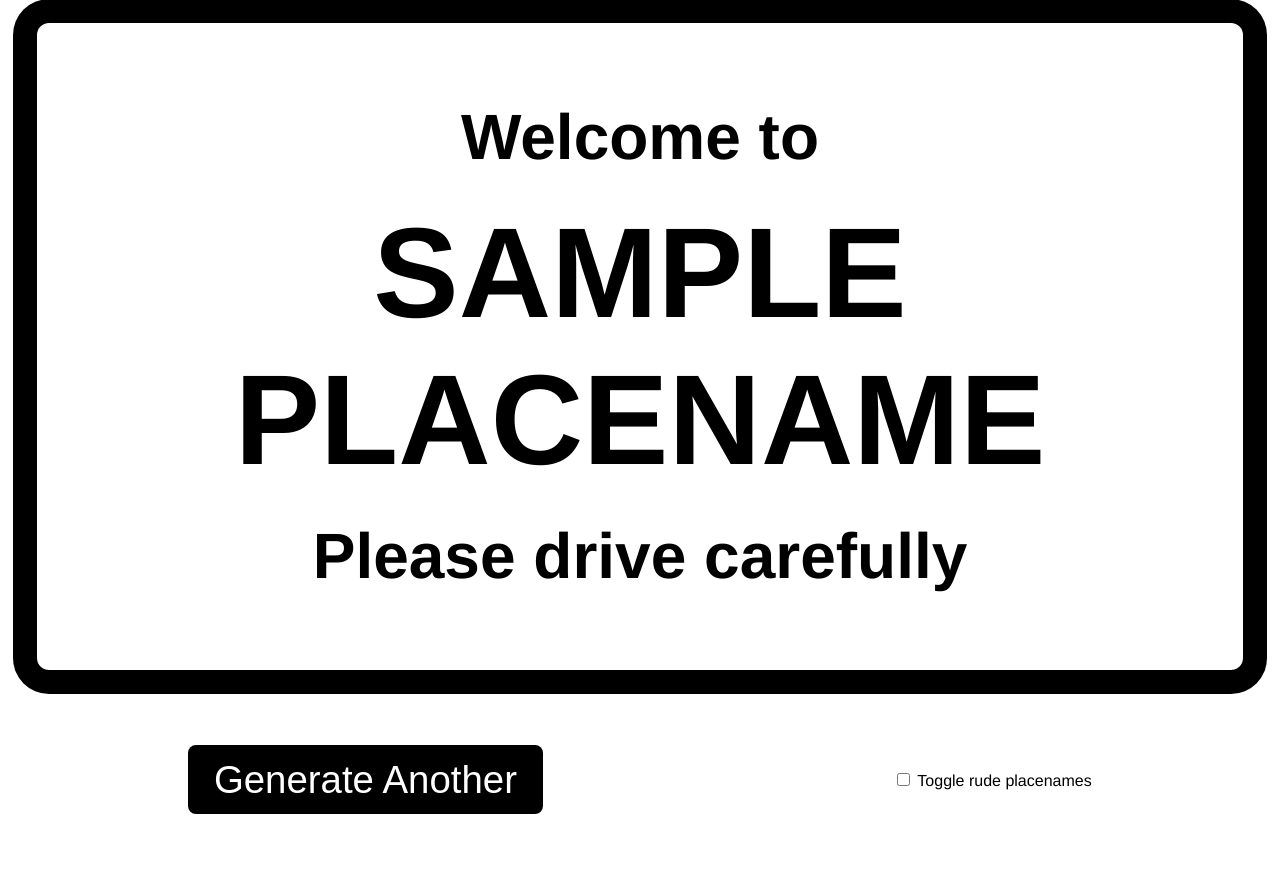
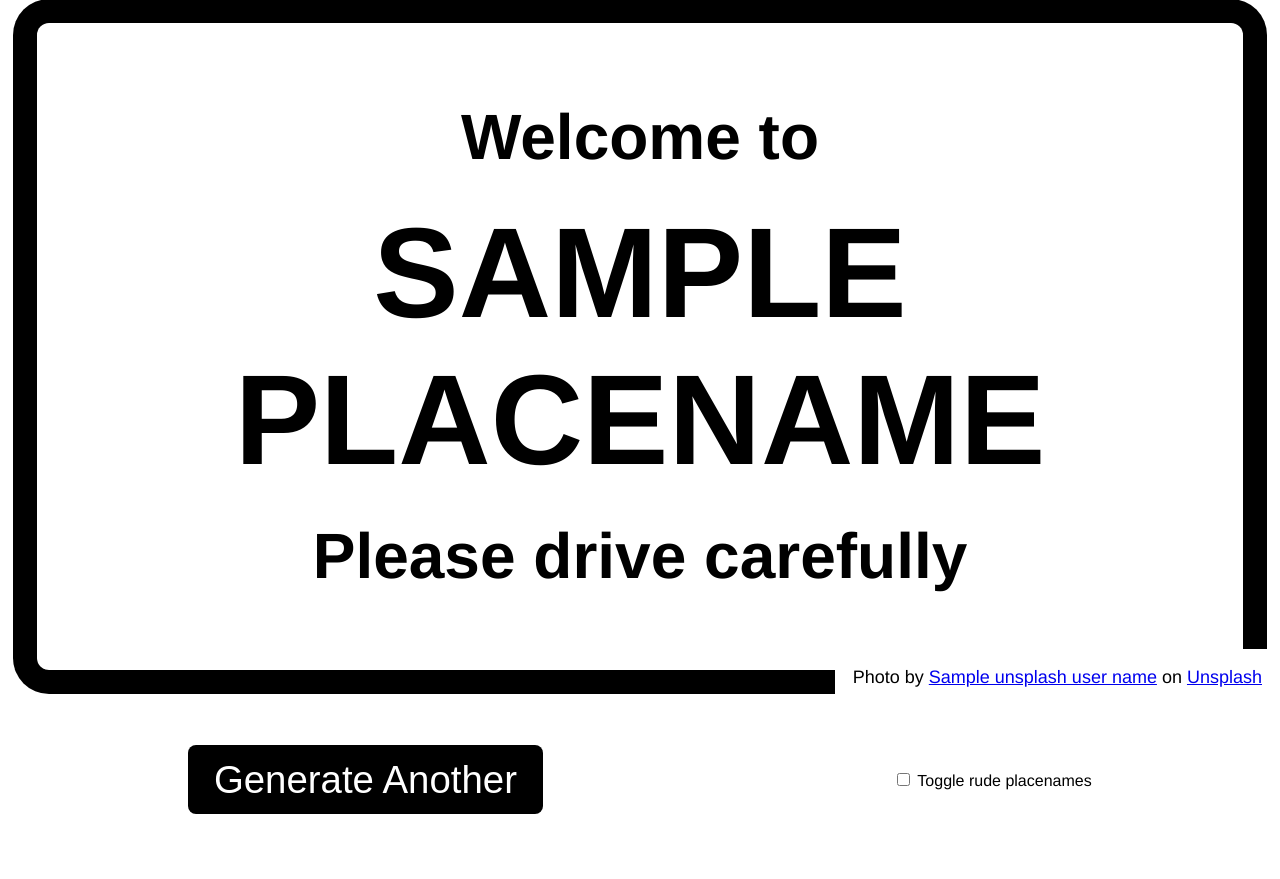
Before and after one commit to alextea/placenames, a Flask app: template flask_app/templates/home.html in a window 1280 px wide. Shown: the part 94-973 px from the top of the page. Run offline with Flask 3, Linux system fonts and the light colour scheme; the template is opened without the code that fills it: most values are stand-ins (such as "Sample title", 1, 10 or a date in 2020).

Commit message:
Add photo attribution

```diff
--- a/flask_app/app.py
+++ b/flask_app/app.py
@@ -4,6 +4,7 @@ import requests
 import os
 
 from dotenv import load_dotenv
+import traceback
 load_dotenv()
 
 app = Flask(__name__)
@@ -12,11 +13,15 @@ UNSPLASH_ACCESS_KEY = os.environ.get("UNSPLASH_ACCESS_KEY")  # Set this in your
 
 def get_unsplash_image_url():
     if not UNSPLASH_ACCESS_KEY:
-        # Fallback image if no API key is set
-        return "https://images.unsplash.com/photo-1506744038136-46273834b3fb?auto=format&fit=crop&w=1200&q=80"
+        # Fallback image and dummy credit if no API key is set
+        return {
+            "url": "https://images.unsplash.com/photo-1653230752943-6d6af552e547?auto=format&fit=crop&w=1200&q=80",
+            "user_name": "Lāsma Artmane",
+            "user_url": "https://unsplash.com/@lasmaa"
+        }
     url = "https://api.unsplash.com/photos/random"
     params = {
-        "query": "english village",
+        "query": "england village town",
         "orientation": "landscape",
         "client_id": UNSPLASH_ACCESS_KEY
     }
@@ -24,10 +29,19 @@ def get_unsplash_image_url():
         resp = requests.get(url, params=params, timeout=5)
         resp.raise_for_status()
         data = resp.json()
-        return data["urls"]["regular"]
+        return {
+            "url": data["urls"]["regular"],
+            "user_name": data["user"]["name"],
+            "user_url": data["user"]["links"]["html"]
+        }
     except Exception:
-        # Fallback image if API call fails
-        return "https://images.unsplash.com/photo-1506744038136-46273834b3fb?auto=format&fit=crop&w=1200&q=80"
+        print("Error fetching image from Unsplash:")
+        traceback.print_exc()
+        return {
+            "url": "https://images.unsplash.com/photo-1653230752943-6d6af552e547?auto=format&fit=crop&w=1200&q=80",
+            "user_name": "Lāsma Artmane",
+            "user_url": "https://unsplash.com/@lasmaa"
+        }
 
 @app.route("/")
 def home():
@@ -36,8 +50,15 @@ def home():
         placename = generate_rude_placename()
     else:
         placename = generate_common_placenames()
-    background_url = get_unsplash_image_url()
-    return render_template("home.html", placename=placename, rude_places=rude_places, background_url=background_url)
+    image_data = get_unsplash_image_url()
+    return render_template(
+        "home.html",
+        placename=placename,
+        rude_places=rude_places,
+        background_url=image_data["url"],
+        unsplash_user_name=image_data["user_name"],
+        unsplash_user_url=image_data["user_url"]
+    )
 
 if __name__ == "__main__":
     app.run(debug=True)
--- a/flask_app/static/site.css
+++ b/flask_app/static/site.css
@@ -56,3 +56,14 @@ button {
   border-radius: 8px;
   cursor: pointer;
 }
+
+.photo-attribution {
+  font-size: 18px;
+  background-color: #fff;
+  color: #000;
+  padding: 1em;
+
+  position: fixed;
+  bottom: 0;
+  right: 0;
+}
--- a/flask_app/templates/base.html
+++ b/flask_app/templates/base.html
@@ -10,6 +10,10 @@
   <div class="body-content">
     {% block content %}
     {% endblock %}
+
+    <div class="photo-attribution">
+      Photo by <a href="{{ unsplash_user_url }}?utm_source=a_place_in_england&utm_medium=referral">{{ unsplash_user_name }}</a> on <a href="https://unsplash.com/?utm_source=a_place_in_england&utm_medium=referral">Unsplash</a>
+    </div>
   </div>
 </body>
 </html>
```
